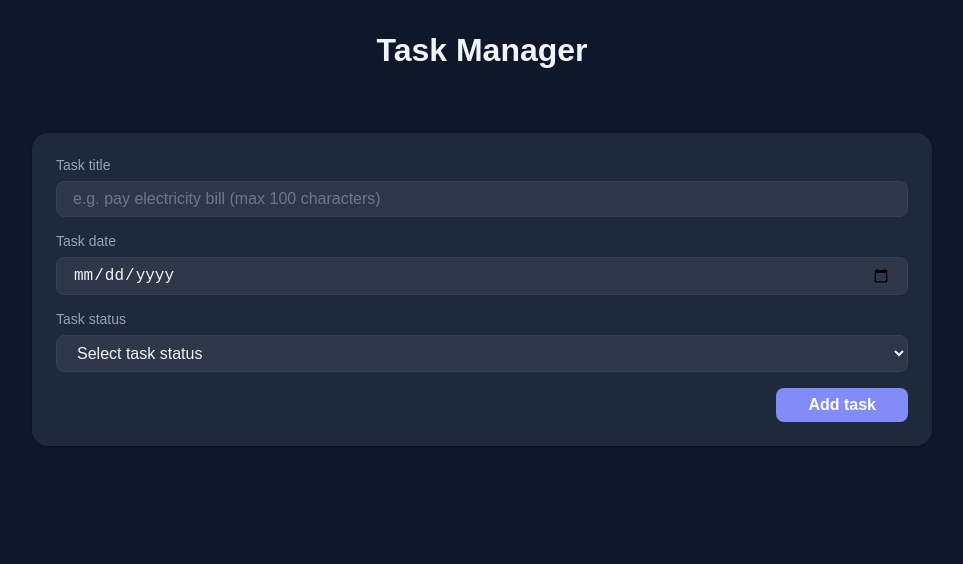
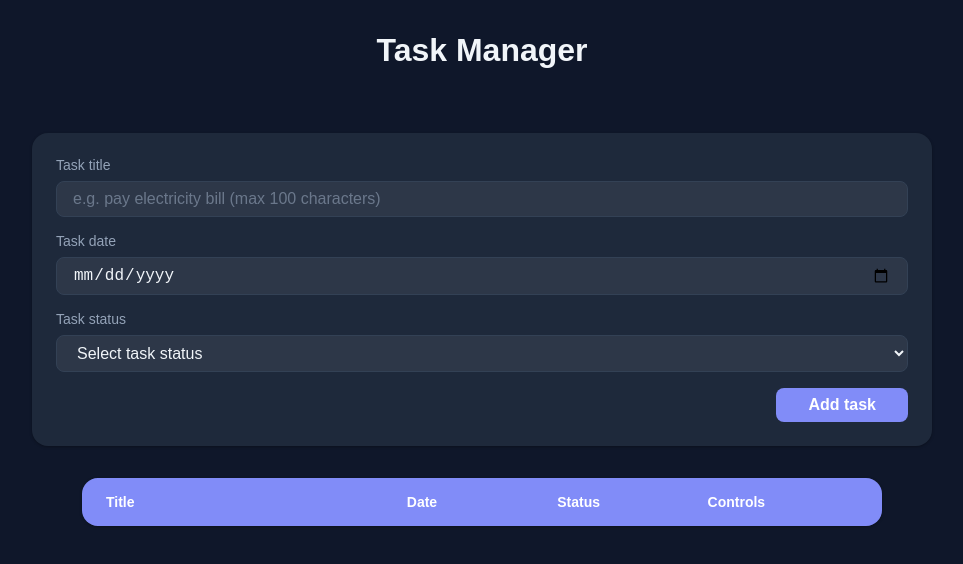
Before and after one commit to dianat2021/react-projects-beginner, a React (Vite) app in the folder 5-task-manager-beginner/: page / in a window 1280 px wide. Shown: the top 564 px of the page, without its empty margins (158-1121 px from the left). Built offline with nearby package versions, Linux system fonts and the light colour scheme; a web font is replaced by a local one.

Commit message:
implement task list component and add styles

```diff
--- a/5-task-manager-beginner/src/App.jsx
+++ b/5-task-manager-beginner/src/App.jsx
@@ -2,6 +2,7 @@ import { useState } from "react";
 import "./App.css";
 import Heading from "./components/Heading/Heading";
 import TaskForm from "./components/TaskForm/TaskForm";
+import TaskList from "./components/TaskList/TaskList";
 
 function App() {
   const [taskList, setTaskList] = useState([]);
@@ -10,6 +11,7 @@ function App() {
       <Heading />
       <main>
         <TaskForm setTaskList={setTaskList} />
+        <TaskList taskList={taskList} />
       </main>
     </>
   );
--- /dev/null
+++ b/5-task-manager-beginner/src/components/TaskList/TaskList.jsx
@@ -0,0 +1,17 @@
+import styles from "./TaskList.module.css";
+const TaskList = ({ taskList }) => {
+  return (
+    <>
+      <div className={styles.taskListWrapper}>
+        <div className={styles.taskListHeader}>
+          <span className={styles.titleHeader}>Title</span>
+          <span className={styles.dateHeader}>Date</span>
+          <span className={styles.statusHeader}>Status</span>
+          <span className={styles.controlsHeader}>Controls</span>
+        </div>
+        <ul className={styles.taskList}></ul>
+      </div>
+    </>
+  );
+};
+export default TaskList;
--- /dev/null
+++ b/5-task-manager-beginner/src/components/TaskList/TaskList.module.css
@@ -0,0 +1,22 @@
+.taskListWrapper {
+  max-width: 800px;
+  margin: var(--spacing-xl) auto;
+  background-color: var(--color-card);
+  border-radius: var(--radius-md);
+  box-shadow: 0 1px 3px rgba(0, 0, 0, 0.3);
+  overflow: hidden;
+}
+
+.taskListHeader {
+  display: grid;
+  grid-template-columns: 2fr 1fr 1fr 1fr;
+  padding: var(--spacing-md) var(--spacing-lg);
+  background-color: var(--color-primary);
+  color: #ffffff;
+  font-size: var(--font-size-md);
+  font-weight: 600;
+}
+
+.taskList {
+  list-style: none;
+}
```
